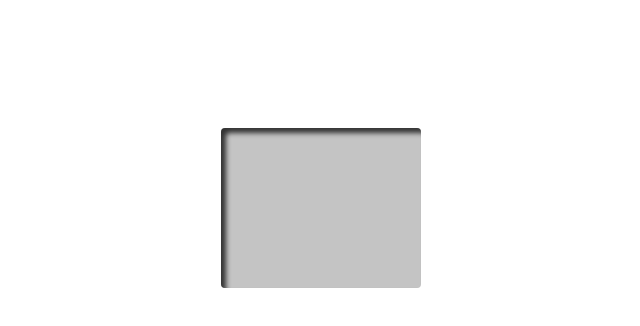
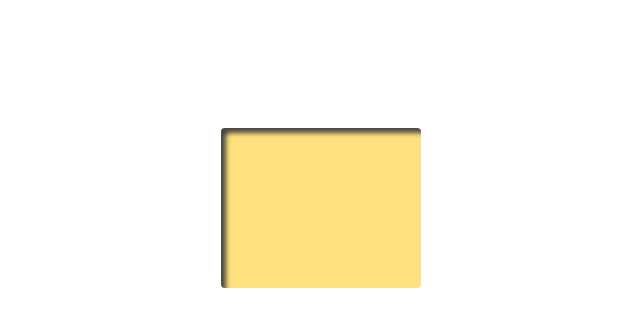
Before and after one commit to khanahmar/shadow-div, a plain HTML site: page index.html in a window 1280 px wide. Shown: the whole page, without its empty margins (319-959 px from the left). Drawn offline with Linux system fonts and the light colour scheme.

Commit message:
changes made

```diff
--- a/style.css
+++ b/style.css
@@ -14,7 +14,7 @@ body {
   width: 200px;
   height: 20vh;
   border: none;
-  background-color: rgb(196, 196, 196);
-  box-shadow: inset 5px 5px 5px #333333;
+  background-color: rgb(255, 225, 126);
+  box-shadow: inset 5px 5px 5px #464646;
   border-radius: 4px;
 }
```
